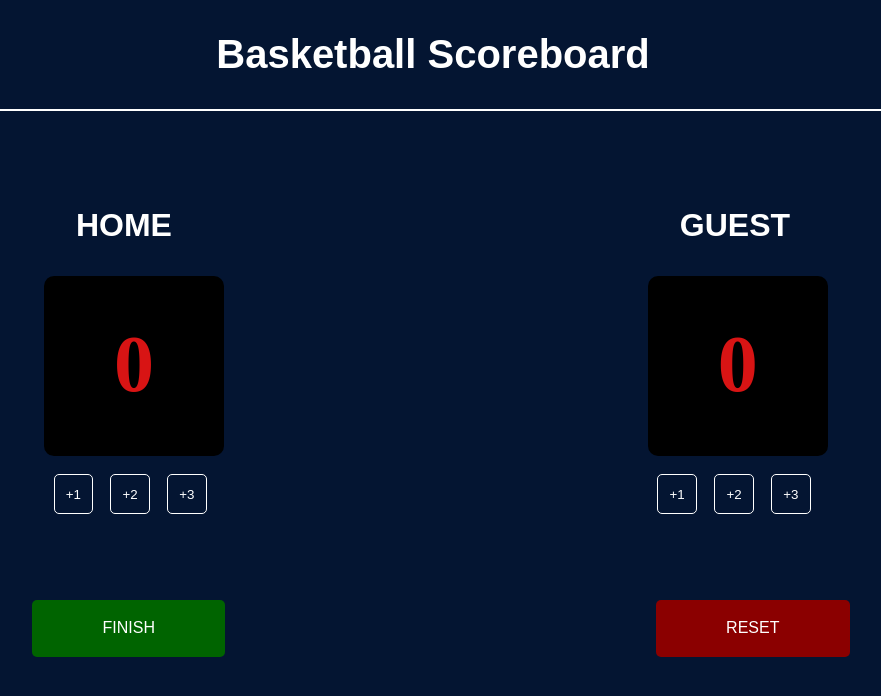
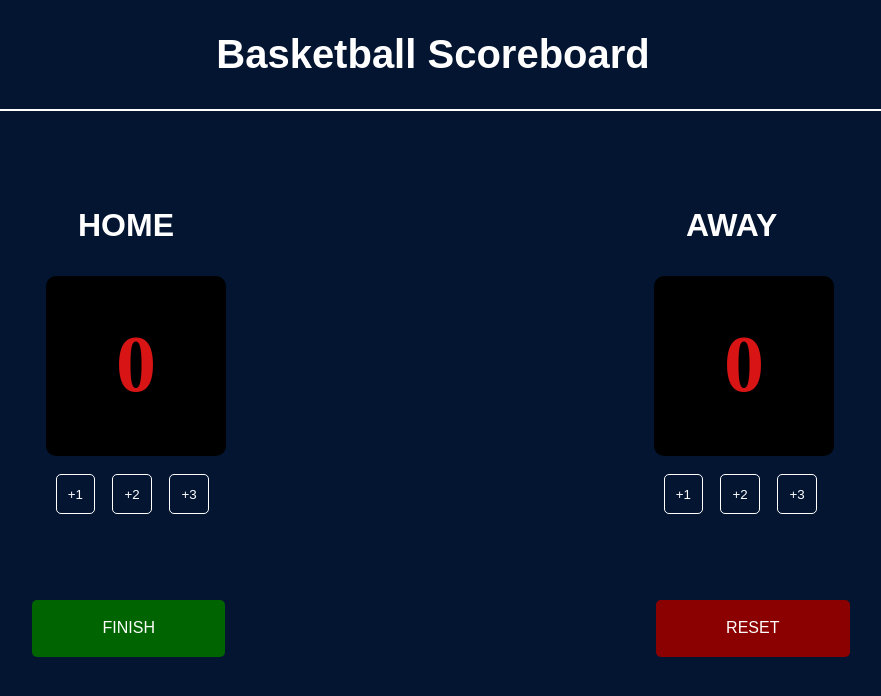
Before and after one commit to srijanbakhati/Basketball-Scoreboard, a plain HTML site: page index.html in a window 1280 px wide. Shown: the whole page, without its empty margins (207-1088 px from the left). Drawn offline with Linux system fonts and the light colour scheme; a web font is replaced by a local one.

Commit message:
update score header

```diff
--- a/index.html
+++ b/index.html
@@ -24,7 +24,7 @@
         </div>
         <div id="guest-score">
             <div class="guest-background">
-                <h2 class="primary-heading">GUEST</h2>
+                <h2 class="primary-heading">AWAY</h2>
             </div>
             <div class="guest-score-background">
                 <h2 id="guest-score-el">0</h2>
```
